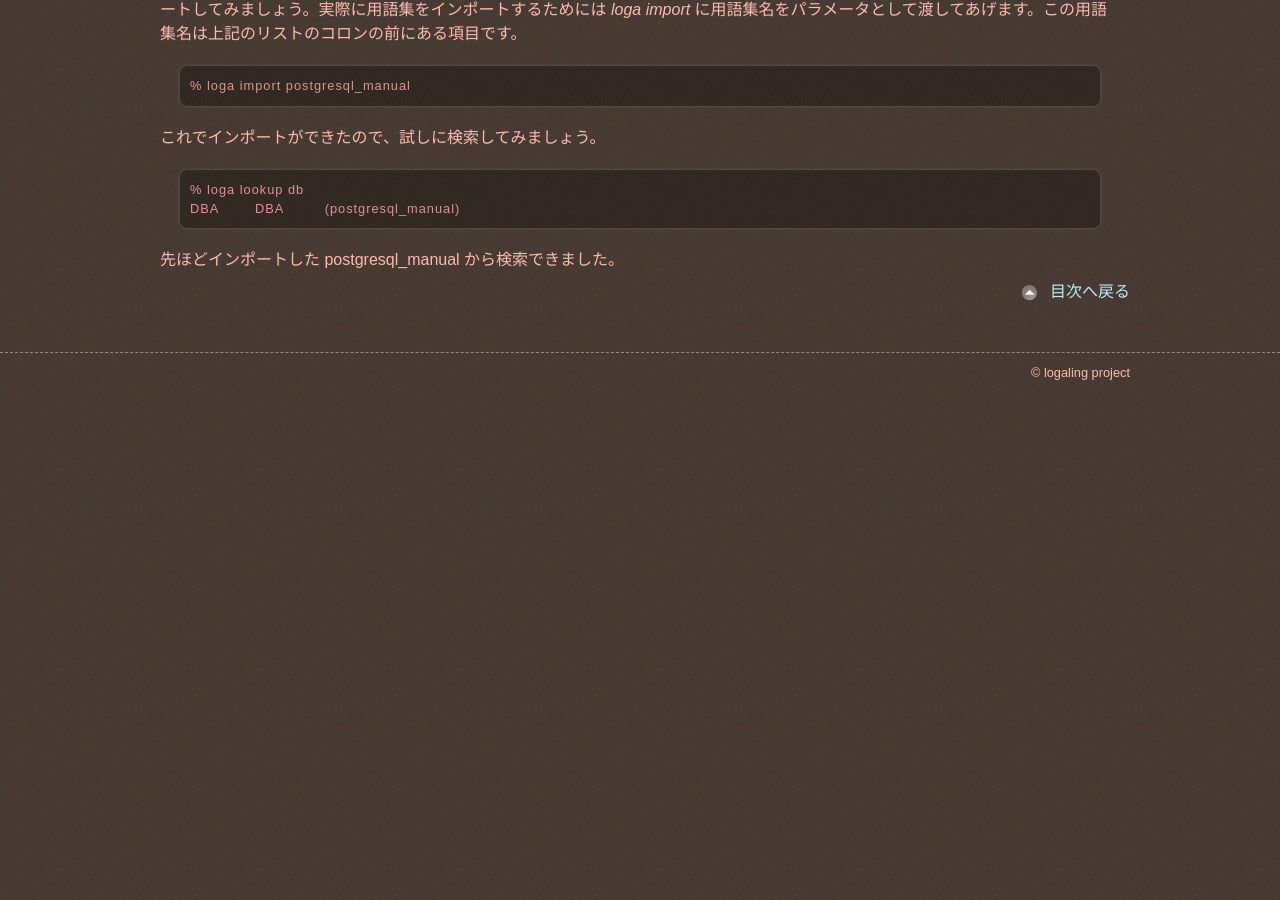
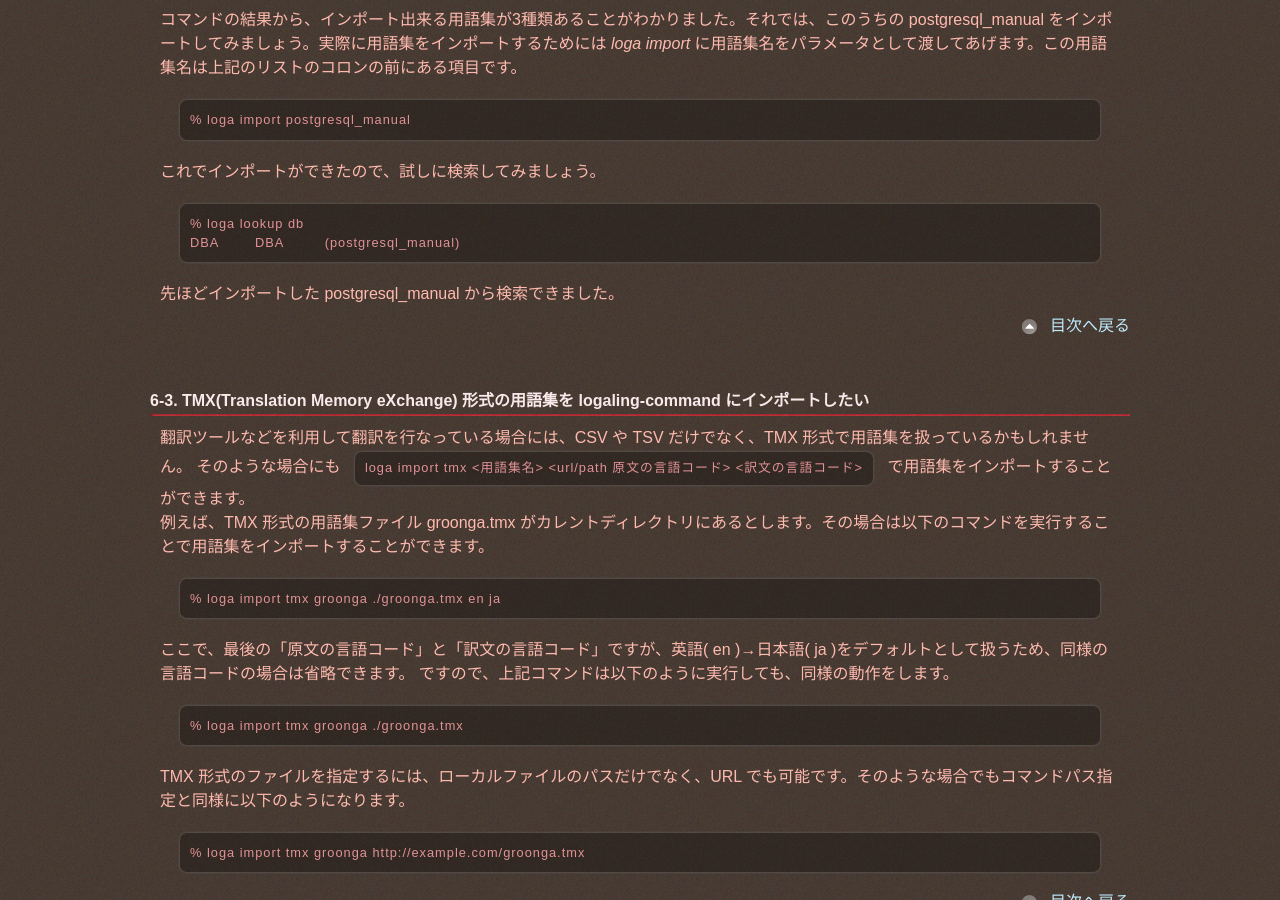
Before and after one commit to logaling/logaling.github.com, a Jekyll site: the page built from usage.md, in a window 1280 px wide and 900 px high, scrolled down 8889 px. Built offline with Jekyll 4.4.1, drawn with Linux system fonts in a browser that asks for light colours; some web fonts are replaced; Markdown is read by kramdown in place of the engine named in the settings; before the commit the page ends 9271 px from its top, so only the background shows below that; some of the changed text lies outside the part shown.

Commit message:
add usage of 'import tmx'

```diff
--- a/usage.md
+++ b/usage.md
@@ -44,6 +44,7 @@ title: 詳しい使い方
   <ol>
   <li><a href="#import-csv">CSV / TSV 形式の用語集が既にあるのでそれをインポートしたい</a></li>
   <li><a href="#import">有名プロジェクトの用語集を logaling-command にインポートしたい</a></li>
+  <li><a href="#import-tmx">TMX(Translation Memory eXchange)形式の用語集を logaling-command にインポートしたい</a></li>
   </ol>
 </li>
 </ol>
@@ -412,3 +413,25 @@ logaling-command では、そのような場合のために、1行1用語ペア
 先ほどインポートした postgresql_manual から検索できました。
 
 <p class="toTop"><a href="#index">目次へ戻る</a></p>
+
+
+#### <a id="import-tmx">6-3. TMX(Translation Memory eXchange) 形式の用語集を logaling-command にインポートしたい</a> ###
+
+翻訳ツールなどを利用して翻訳を行なっている場合には、CSV や TSV だけでなく、TMX 形式で用語集を扱っているかもしれません。
+そのような場合にも  `loga import tmx <用語集名> <url/path 原文の言語コード> <訳文の言語コード>` で用語集をインポートすることができます。
+
+例えば、TMX 形式の用語集ファイル groonga.tmx がカレントディレクトリにあるとします。その場合は以下のコマンドを実行することで用語集をインポートすることができます。
+
+	% loga import tmx groonga ./groonga.tmx en ja
+
+ここで、最後の「原文の言語コード」と「訳文の言語コード」ですが、英語( en )→日本語( ja )をデフォルトとして扱うため、同様の言語コードの場合は省略できます。
+ですので、上記コマンドは以下のように実行しても、同様の動作をします。
+
+	% loga import tmx groonga ./groonga.tmx
+
+TMX 形式のファイルを指定するには、ローカルファイルのパスだけでなく、URL でも可能です。そのような場合でもコマンドパス指定と同様に以下のようになります。
+
+	% loga import tmx groonga http://example.com/groonga.tmx
+
+
+<p class="toTop"><a href="#index">目次へ戻る</a></p>
```
